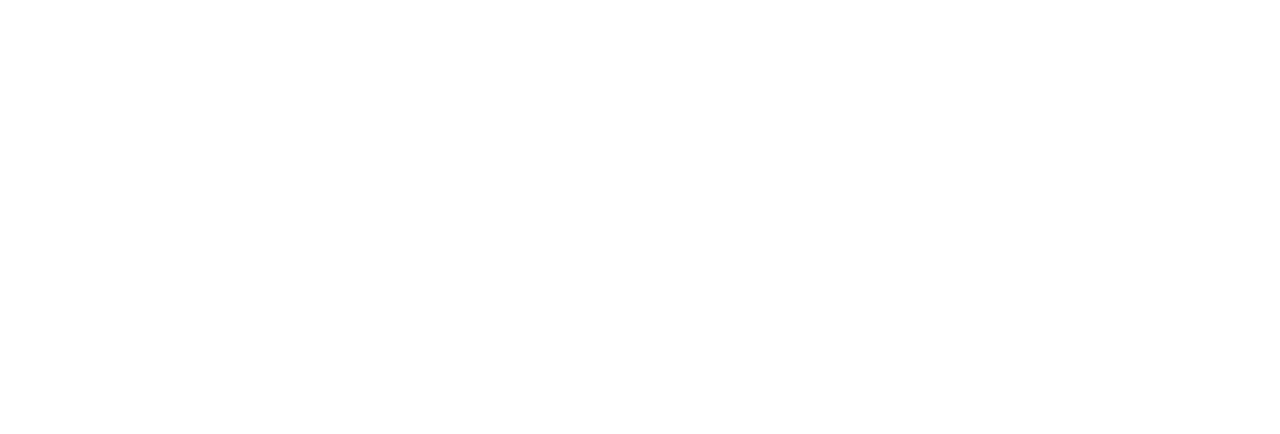
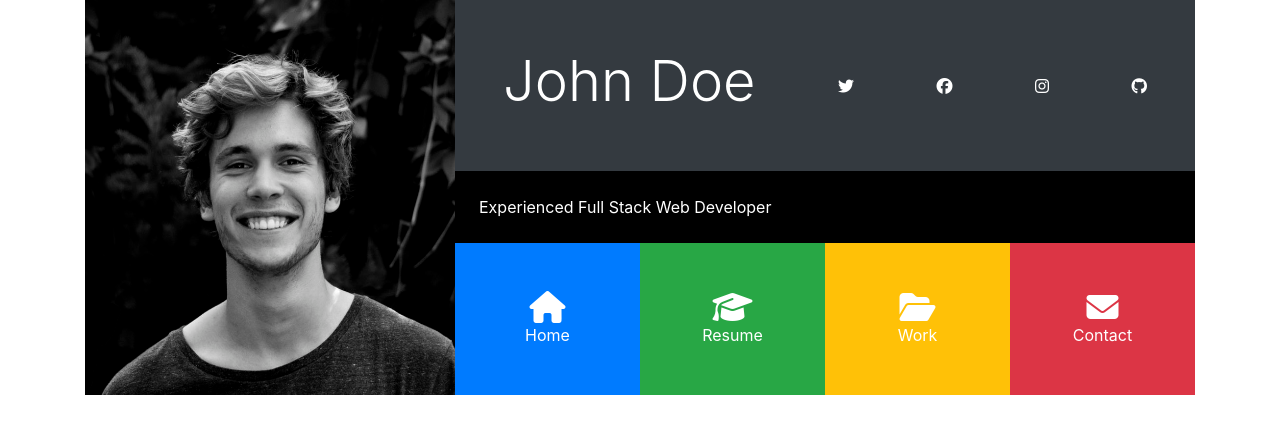
Before and after one commit to mtedone/bs4-portfoligrid, a plain HTML site: page index.html in a window 1280 px wide. Drawn offline with nearby package versions, Linux system fonts and the light colour scheme.

Commit message:
Completed the header

```diff
--- a/css/style.css
+++ b/css/style.css
@@ -0,0 +1,24 @@
+#main-header img {
+  width: 100%;
+  height: 100%;
+}
+
+#main-header .port-item {
+  width: 30%;
+}
+
+#main-header .port-item:hover {
+  opacity: 0.8;
+  cursor: pointer;
+}
+
+.bg-black {
+  color: #fff;
+  background: #000;
+}
+
+@media (min-width: 1199px) {
+  .port-item {
+    padding: 3em !important;
+  }
+}
--- a/index.html
+++ b/index.html
@@ -1,33 +1,123 @@
 <!DOCTYPE html>
 <html lang="en">
-
   <head>
-  <meta charset="UTF-8">
-  <meta name="viewport" content="width=device-width, initial-scale=1.0">
+    <meta charset="UTF-8" />
+    <meta name="viewport" content="width=device-width, initial-scale=1.0" />
     <title>Bootstrap Theme</title>
-  <link rel="stylesheet" href="https://stackpath.bootstrapcdn.com/bootstrap/4.5.0/css/bootstrap.min.css"
-    integrity="sha384-9aIt2nRpC12Uk9gS9baDl411NQApFmC26EwAOH8WgZl5MYYxFfc+NcPb1dKGj7Sk" crossorigin="anonymous">
-  <link rel="stylesheet" href="/css/style.css">
-  <script src="https://kit.fontawesome.com/b9a13d7d59.js" crossorigin="anonymous"></script>
+    <link
+      rel="stylesheet"
+      href="https://stackpath.bootstrapcdn.com/bootstrap/4.5.0/css/bootstrap.min.css"
+      integrity="sha384-9aIt2nRpC12Uk9gS9baDl411NQApFmC26EwAOH8WgZl5MYYxFfc+NcPb1dKGj7Sk"
+      crossorigin="anonymous"
+    />
+    <link rel="stylesheet" href="/css/style.css" />
+    <script
+      src="https://kit.fontawesome.com/b9a13d7d59.js"
+      crossorigin="anonymous"
+    ></script>
   </head>
 
   <body>
+    <div class="container">
+      <header id="main-header">
+        <div class="row no-gutters">
+          <div class="col-lg-4 col-md-5">
+            <img src="/img/person1.jpg" alt="" />
+          </div>
+          <div class="col-lg-8 col-md-7">
+            <div class="d-flex flex-column">
+              <div class="p-5 bg-dark text-white">
+                <div
+                  class="d-flex flex-row justify-content-between align-items-center"
+                >
+                  <h1 class="display-4">John Doe</h1>
+                  <div class="d-none d-md-block">
+                    <a href="http://twitter.com" class="text-white">
+                      <i class="fab fa-twitter"></i>
+                    </a>
+                  </div>
+                  <div>
+                    <a href="http://facebook.com" class="text-white">
+                      <i class="fab fa-facebook"></i>
+                    </a>
+                  </div>
+                  <div>
+                    <a href="http://instagram.com" class="text-white">
+                      <i class="fab fa-instagram"></i>
+                    </a>
+                  </div>
+                  <div>
+                    <a href="http://github.com" class="text-white">
+                      <i class="fab fa-github"></i>
+                    </a>
+                  </div>
+                </div>
+              </div>
+            </div>
+            <div class="p-4 bg-black">
+              Experienced Full Stack Web Developer
+            </div>
+            <div>
+              <div
+                class="d-flex flew-row text-white align-items-stretch text-center"
+              >
+                <div
+                  class="port-item p-4 bg-primary"
+                  data-toggle="collapse"
+                  data-target="#home"
+                >
+                  <i class="fas fa-home fa-2x d-block"></i>
+                  <span class="d-none d-sm-block">Home</span>
+                </div>
+                <div
+                  class="port-item p-4 bg-success"
+                  data-toggle="collapse"
+                  data-target="#resume"
+                >
+                  <i class="fas fa-graduation-cap fa-2x d-block"></i>
+                  <span class="d-none d-sm-block">Resume</span>
+                </div>
+                <div
+                  class="port-item p-4 bg-warning"
+                  data-toggle="collapse"
+                  data-target="#work"
+                >
+                  <i class="fas fa-folder-open fa-2x d-block"></i>
+                  <span class="d-none d-sm-block">Work</span>
+                </div>
+                <div
+                  class="port-item p-4 bg-danger"
+                  data-toggle="collapse"
+                  data-target="#contact"
+                >
+                  <i class="fas fa-envelope fa-2x d-block"></i>
+                  <span class="d-none d-sm-block">Contact</span>
+                </div>
+              </div>
+            </div>
+          </div>
+        </div>
+      </header>
+    </div>
 
-  <!-- START HERE -->
-
-
-  <script src="http://code.jquery.com/jquery-3.5.1.min.js"
-    integrity="sha256-9/aliU8dGd2tb6OSsuzixeV4y/faTqgFtohetphbbj0=" crossorigin="anonymous"></script>
-  <script src="https://cdn.jsdelivr.net/npm/popper.js@1.16.0/dist/umd/popper.min.js"
-    integrity="sha384-Q6E9RHvbIyZFJoft+2mJbHaEWldlvI9IOYy5n3zV9zzTtmI3UksdQRVvoxMfooAo" crossorigin="anonymous">
-  </script>
-  <script src="https://stackpath.bootstrapcdn.com/bootstrap/4.5.0/js/bootstrap.min.js"
-    integrity="sha384-OgVRvuATP1z7JjHLkuOU7Xw704+h835Lr+6QL9UvYjZE3Ipu6Tp75j7Bh/kR0JKI" crossorigin="anonymous">
-  </script>
+    <script
+      src="http://code.jquery.com/jquery-3.5.1.min.js"
+      integrity="sha256-9/aliU8dGd2tb6OSsuzixeV4y/faTqgFtohetphbbj0="
+      crossorigin="anonymous"
+    ></script>
+    <script
+      src="https://cdn.jsdelivr.net/npm/popper.js@1.16.0/dist/umd/popper.min.js"
+      integrity="sha384-Q6E9RHvbIyZFJoft+2mJbHaEWldlvI9IOYy5n3zV9zzTtmI3UksdQRVvoxMfooAo"
+      crossorigin="anonymous"
+    ></script>
+    <script
+      src="https://stackpath.bootstrapcdn.com/bootstrap/4.5.0/js/bootstrap.min.js"
+      integrity="sha384-OgVRvuATP1z7JjHLkuOU7Xw704+h835Lr+6QL9UvYjZE3Ipu6Tp75j7Bh/kR0JKI"
+      crossorigin="anonymous"
+    ></script>
     <script>
       // Get the current year for the copyright
       $('#year').text(new Date().getFullYear());
     </script>
   </body>
-
 </html>
```
Also changed, not shown: img/person1.jpg (added). Lines whose indentation alone changed are shown as unchanged.
